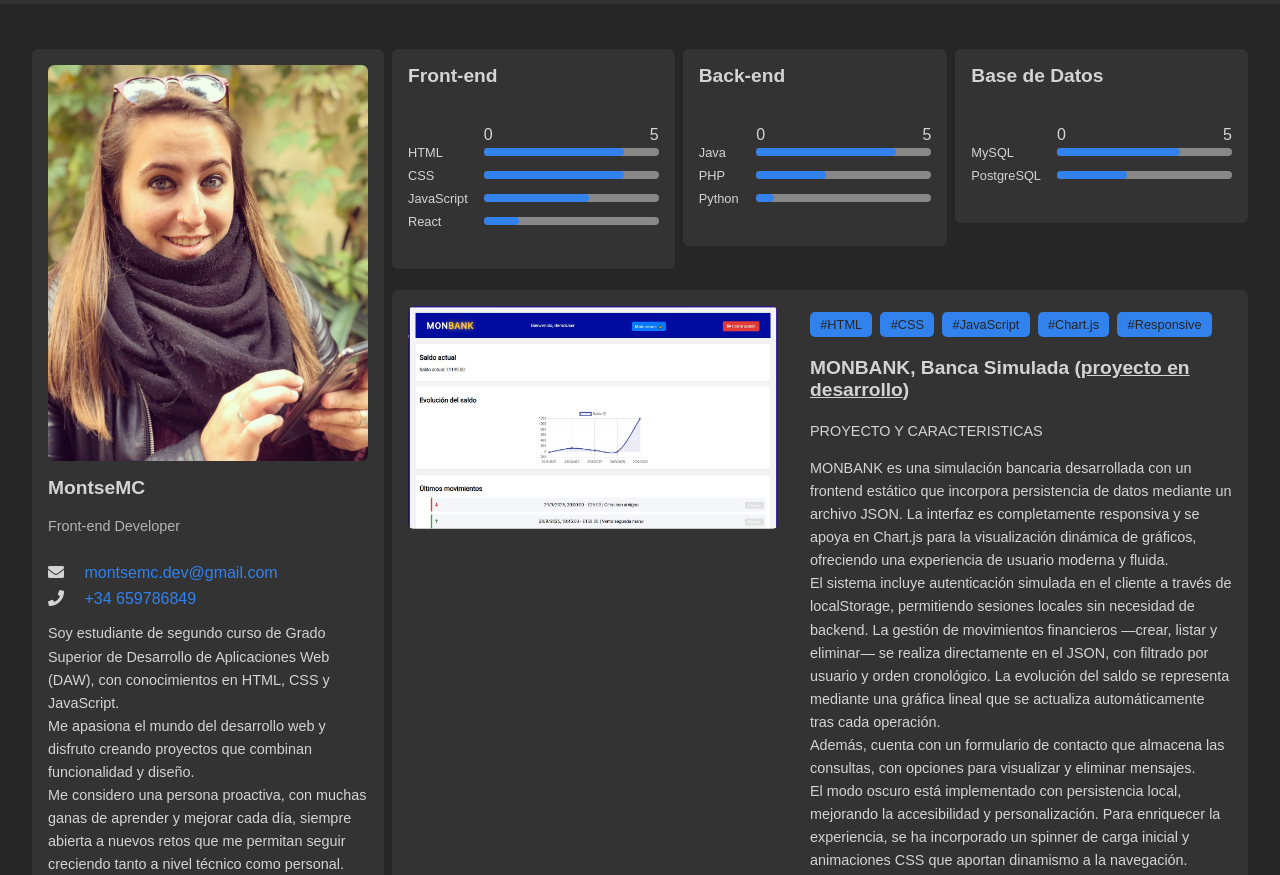
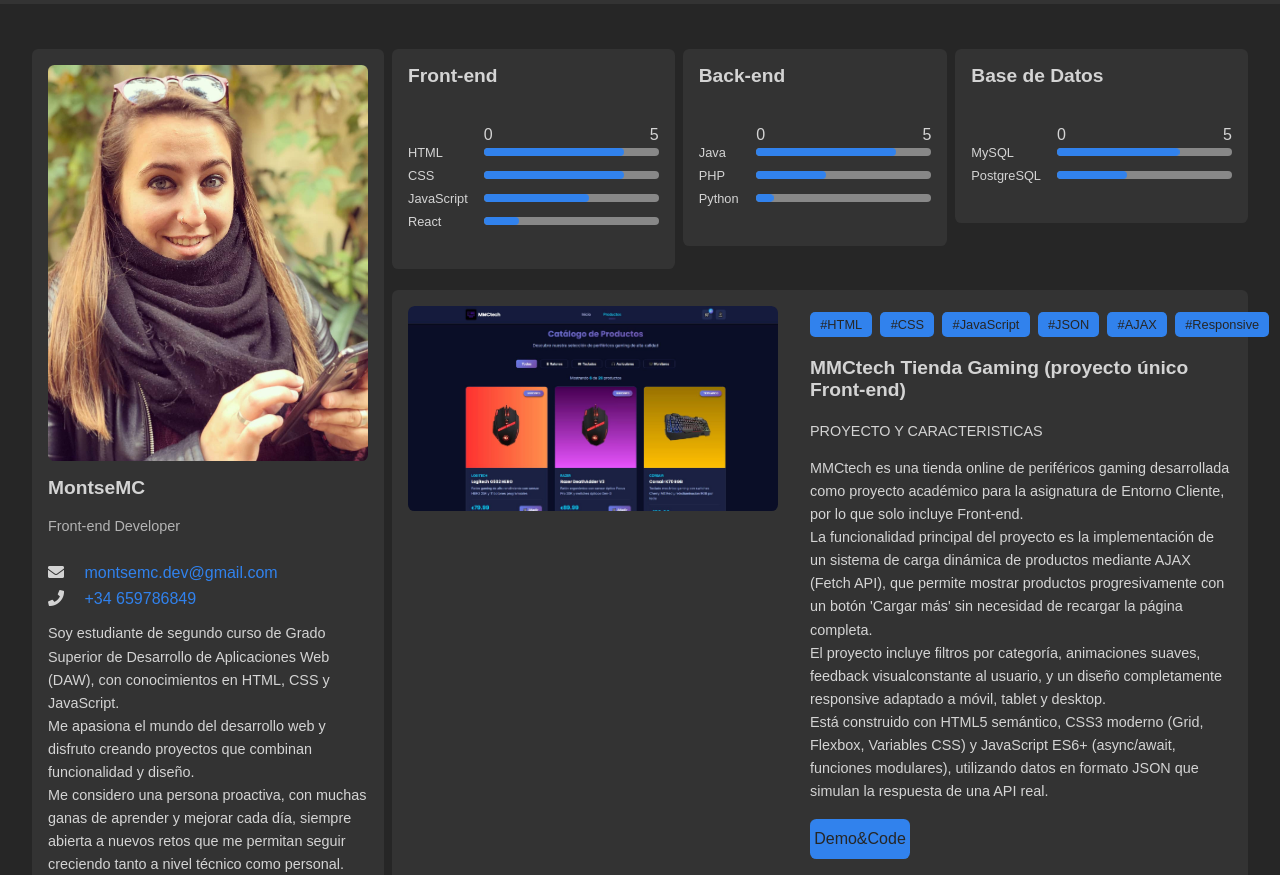
Before and after one commit to Monmu9/Portfolio-personal, a plain HTML site: page index.html in a window 1280 px wide. Shown: the part 71-946 px from the top of the page. Drawn offline with Linux system fonts and the light colour scheme.

Commit message:
Actualizacion del proyecto añadiendo MMCtech

```diff
--- a/css/styles.css
+++ b/css/styles.css
@@ -406,9 +406,9 @@ body.dark {
 
 /*De esta forma solo se añade el margen entre la imagen y el texto en versión escritorio y no en versión móvil*/
 @media screen and (min-width: 760px) {
-    .project,
-    .project2,
-    .project3   {
+    .project0,
+    .project1,
+    .project2   {
         margin-left: 2em;
     }
 }
--- a/index.html
+++ b/index.html
@@ -132,10 +132,11 @@
             <div class="card__image-container">
               <img src="assets/images/languages.jpg" alt="Chica jugando al padel">
             </div>
-            <!--El hobbie en sí-->
+            <!--El idioma en sí-->
             <h3 class="hobbie__title" data-i18n="languages_title2">Idioma y nivel</h3>
-            <p class="card__text" data-i18n="languages_desc">Después del trabajo, me gusta despejarme y moverme jugando al padel.</p>
-          </article> <!--Aquí acaba la experiencia y hobbies-->
+            <p class="card__text" data-i18n="languages_desc"></p>
+          </article> <!--Aquí acaba la sección de idioma-->
+
 
         </section> <!--Aquí acaba la columna izquierda-->
 
@@ -234,12 +235,44 @@
 
 
 
-          <!--Aquí la casilla de PROYECTO-->
+          <!--Aquí la casilla de los PROYECTOS-->
+
+          <!--PROYECTO 0-->
+          <article class="card card--project">
+            <div class="card__image-container">
+              <img src="assets/images/MMCtech.JPG" alt="MMCtech Tienda Gaming" class="card__image">
+            </div>
+            <div class="project0">
+              <div class="project__tags">
+                <span class="project__tag">#HTML</span>
+                <span class="project__tag">#CSS</span>
+                <span class="project__tag">#JavaScript</span>
+                <span class="project__tag">#JSON</span>
+                <span class="project__tag">#AJAX</span>
+                <span class="project__tag">#Responsive</span>
+              </div>
+              <h2 class="card__title" data-i18n="proj0_title">MMCtech Tienda Gaming (proyecto único de Front-end)</h2>
+              <p class="card__text" data-i18n="proj0_type"><u>PROYECTO Y CARACTERISTICAS</u></p>
+              <p class="card__text" data-i18n="proj0_desc">MMCtech es una tienda online de periféricos gaming desarrollada como proyecto académico para
+              la asignatura de Entorno Cliente, por lo que solo incluye Front-end.<br>La funcionalidad principal del proyecto es la implementación
+              de un sistema de carga dinámica de productos mediante AJAX (Fetch API), que permite mostrar productos progresivamente con un botón "Cargar más" sin necesidad de recargar la página completa.<br>El proyecto incluye filtros por categoría, animaciones suaves, feedback visual
+              constante al usuario, y un diseño completamente responsive adaptado a móvil, tablet y desktop.<br>Está construido con HTML5 semántico, CSS3 moderno (Grid, Flexbox, Variables CSS) y JavaScript ES6+ (async/await, funciones modulares), utilizando datos en formato JSON que simulan la
+              respuesta de una API real.</p>
+
+              <div class="buttons">
+                <a href="https://monmu9.github.io/MMCTech/" class="button button--primary" data-i18n="btn_demo">Demo &
+                  Code</a>
+              </div>
+            </div>
+          </article>
+
+
+          <!--PROYECTO 1-->
               <article class="card card--project">
                 <div class="card__image-container">
                   <img src="assets/images/BancaSimuladaMonbank2.JPG" alt="Banca Simulada MONBANK" class="card__image">
                 </div>
-                <div class="project">
+                <div class="project1">
                   <div class="project__tags">
                     <span class="project__tag">#HTML</span>
                     <span class="project__tag">#CSS</span>
@@ -252,7 +285,7 @@
                   <p class="card__text" data-i18n="proj1_desc">MONBANK es una simulación bancaria desarrollada con un frontend estático que incorpora persistencia de datos mediante un archivo JSON. La interfaz es completamente responsiva y se apoya en Chart.js para la visualización dinámica de gráficos, ofreciendo una experiencia de usuario moderna y fluida.<br>El sistema incluye autenticación simulada en el cliente a través de localStorage, permitiendo sesiones locales sin necesidad de backend.<br>La gestión de movimientos financieros —crear, listar y eliminar— se realiza directamente en el archivo JSON, con filtrado por usuario y orden cronológico. La evolución del saldo se representa mediante una gráfica lineal que se actualiza automáticamente tras cada operación.<br>Además, cuenta con un formulario de contacto que almacena las consultas, con opciones para visualizar y eliminar mensajes.<br>El modo oscuro está implementado con persistencia local, mejorando la accesibilidad y personalización. Para enriquecer la experiencia, se ha incorporado un spinner de carga inicial y animaciones CSS que aportan dinamismo a la navegación.<br>El diseño se adapta a dispositivos móviles mediante media queries optimizadas para pantallas de hasta 600px. Se ha integrado iconografía con Font Awesome y tipografía externa desde Google Fonts, reforzando la estética visual del proyecto.</p>
 
                   <div class="buttons">
-                    <a href="https://github.com/Monmu9/monbank-web.git"
+                    <a href="https://monmu9.github.io/monbank-web/"
                     class="button button--primary" data-i18n="btn_demo">Demo & Code</a>
                   </div>
                 </div>
--- a/js/languages/en.js
+++ b/js/languages/en.js
@@ -51,6 +51,11 @@ export default {
 
 
     // Projects
+    proj0_title: "MMCtech Gaming Store (Front-end only)",
+    proj0_type: "PROJECT OVERVIEW AND FEATURES",
+    proj0_desc:
+        "MMCtech is a gaming e-commerce platform developed as an academic project for my Client-Side Development course.\nThe project's main feature is a dynamic product loading system powered by AJAX (Fetch API), allowing users to browse products progressively via a 'Load More' button—eliminating the need for full page refreshes.\nIt includes category filtering, smooth animations, continuous user feedback, and a fully responsive design that adapts seamlessly to mobile, tablet, and desktop screens.\nThe application is built with semantic HTML5, modern CSS3 techniques (Grid, Flexbox, CSS Variables), and JavaScript ES6+ (async/await, modular architecture), using JSON data to simulate real-world API responses.",
+
     proj1_title: "MONBANK, Banking Simulation (work in progress)",
     proj1_type: "PROJECT OVERVIEW AND FEATURES",
     proj1_desc:
--- a/js/languages/es.js
+++ b/js/languages/es.js
@@ -51,6 +51,12 @@ export default {
 
 
     // Proyectos
+    proj0_title: "MMCtech Tienda Gaming (proyecto único Front-end)",
+    proj0_type: "PROYECTO Y CARACTERISTICAS",
+    proj0_desc:
+        "MMCtech es una tienda online de periféricos gaming desarrollada como proyecto académico para la asignatura de Entorno Cliente, por lo que solo incluye Front-end.\nLa funcionalidad principal del proyecto es la implementación de un sistema de carga dinámica de productos mediante AJAX (Fetch API), que permite mostrar productos progresivamente con un botón 'Cargar más' sin necesidad de recargar la página completa.\nEl proyecto incluye filtros por categoría, animaciones suaves, feedback visualconstante al usuario, y un diseño completamente responsive adaptado a móvil, tablet y desktop.\nEstá construido con HTML5 semántico, CSS3 moderno (Grid, Flexbox, Variables CSS) y JavaScript ES6+ (async/await, funciones modulares), utilizando datos en formato JSON que simulan la respuesta de una API real.",
+
+
     proj1_title: "MONBANK, Banca Simulada (<u>proyecto en desarrollo</u>)",
     proj1_type: "PROYECTO Y CARACTERISTICAS",
     proj1_desc:
```
Also changed, not shown: assets/images/MMCtech.JPG (added).
